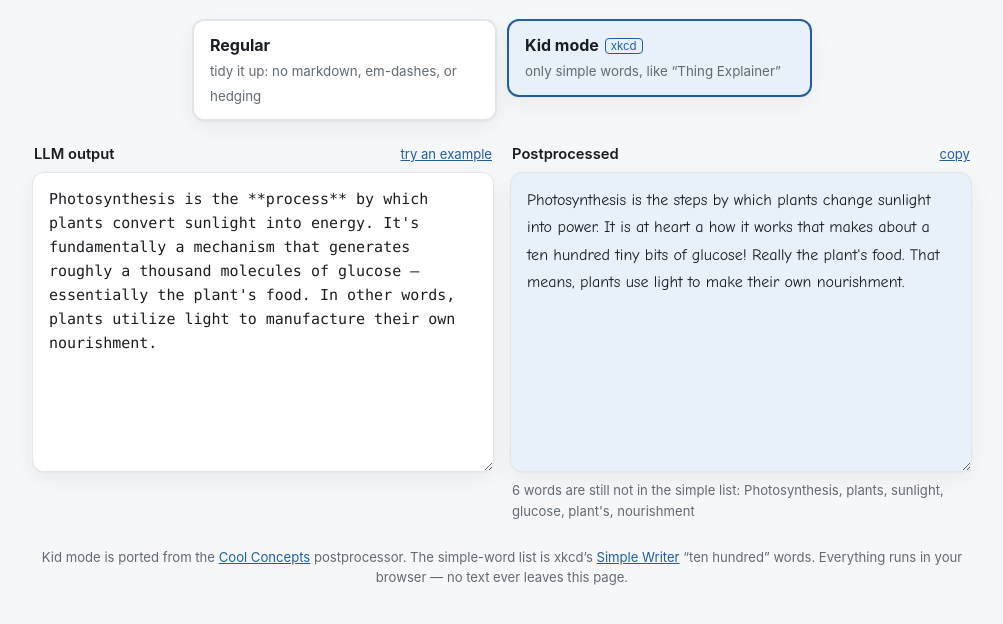
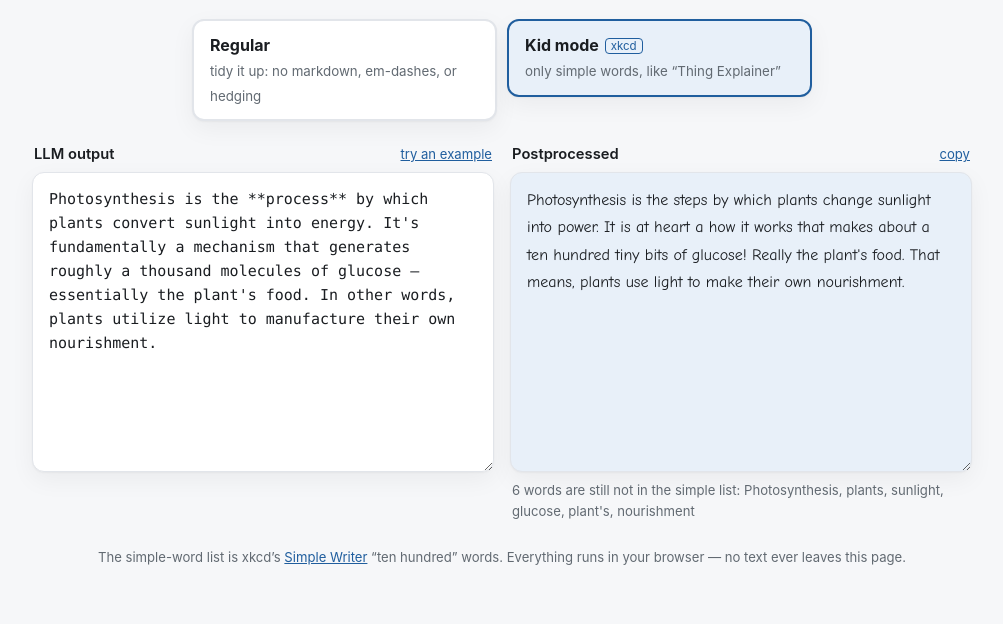
Before and after one commit to mkornreich/llm_postprocessor, a plain HTML site: page index.html in a window 1280 px wide. Shown: the part 104-728 px from the top of the page, without its empty margins (138-1141 px from the left). Drawn offline with Linux system fonts and the light colour scheme.

Commit message:
Remove all references to Cool Concepts
Drop the Cool Concepts attribution/links from the footer, the postprocess.js
and simplify.js header comments, and the README (intro line and credits). The
xkcd Simple Writer credit for the "ten hundred" word list stays.

Co-Authored-By: Claude Opus 4.8 <noreply@anthropic.com>

```diff
--- a/index.html
+++ b/index.html
@@ -54,9 +54,7 @@
 
     <footer class="foot">
       <p>
-        Kid mode is ported from the
-        <a href="https://mkornreich.me/projects/coolconcepts" target="_blank" rel="noopener">Cool Concepts</a>
-        postprocessor. The simple-word list is xkcd’s
+        The simple-word list is xkcd’s
         <a href="https://xkcd.com/simplewriter/" target="_blank" rel="noopener">Simple Writer</a>
         “ten hundred” words. Everything runs in your browser — no text ever leaves this page.
       </p>
--- a/simplify.js
+++ b/simplify.js
@@ -1,4 +1,4 @@
-/* Cool Concepts SIMPLIFY dict: fancy word -> simple ("ten hundred") swap.
+/* SIMPLIFY dict: fancy word -> simple ("ten hundred") swap.
    Loaded before the page script (sets window.__SIMPLIFY). Keys were seeded by
    running SmolLM2 (transformers.js, in Node) and Chrome's Gemini Nano over many
    concepts and collecting the fancy words they reach for; every replacement
```
Also changed, not shown: postprocess.js (+3 -5 lines), 1 other file.
